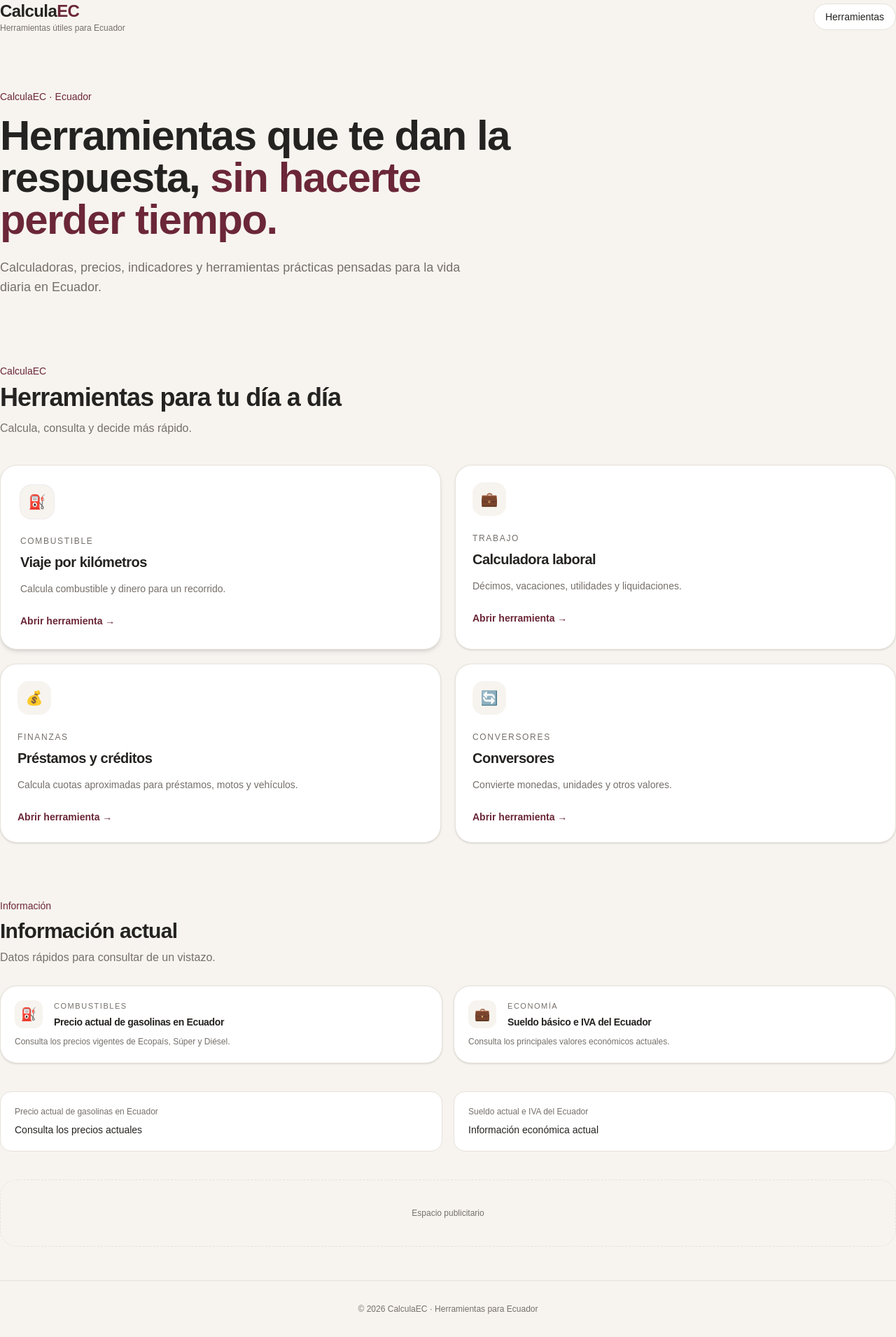
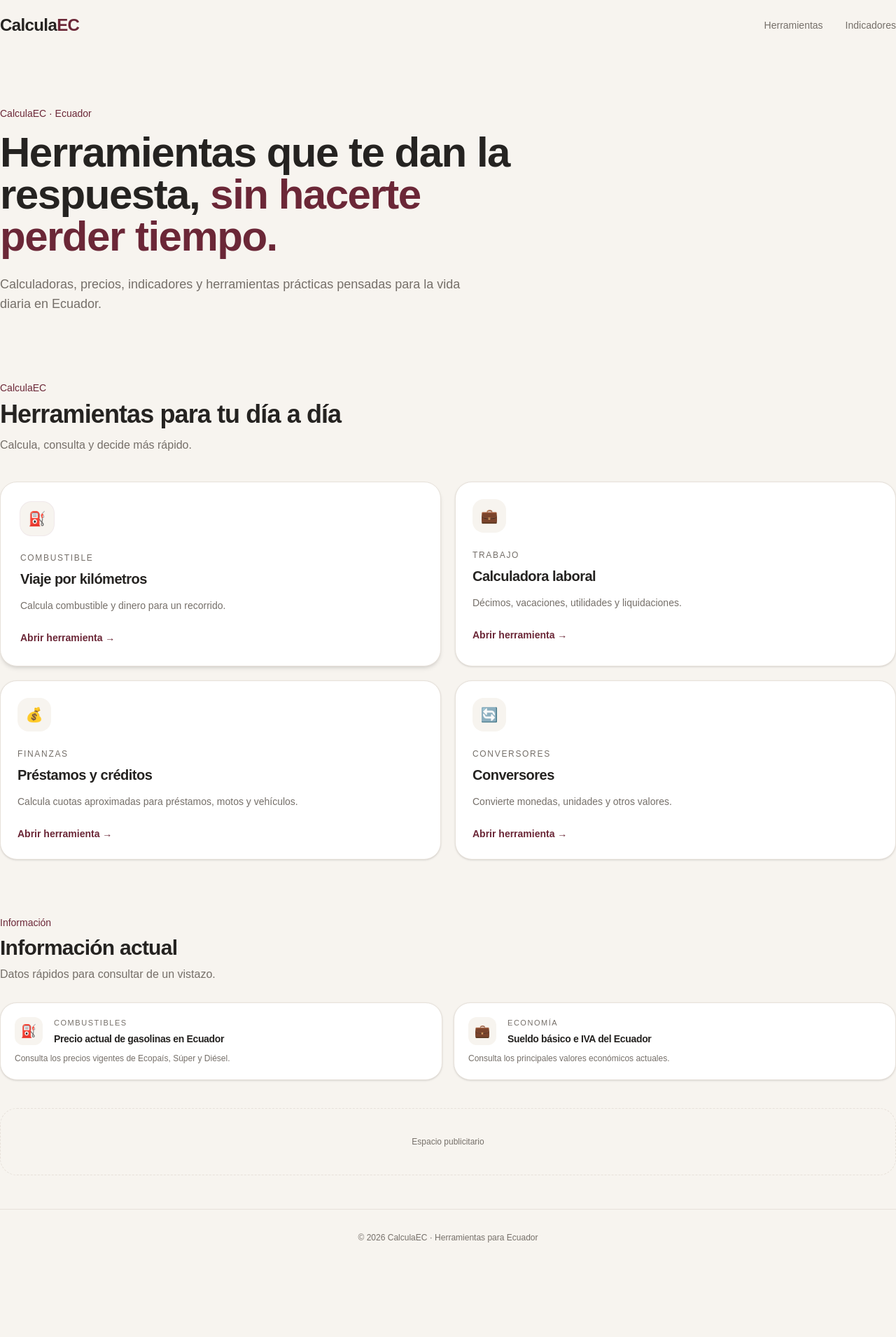
Before and after one commit to JokerEc96/CalculaEC, a Next.js app: page / in a window 1280 px wide. Shown: the whole page at 70% size. After the commit the page ends 1808 px from the top, so only its background shows below. Built offline with nearby package versions, Linux system fonts and the light colour scheme.

Commit message:
refactor: integrate reusable header and sections

```diff
--- a/app/page.tsx
+++ b/app/page.tsx
@@ -1,6 +1,7 @@
 "use client";
 
 import { useState } from "react";
+import Header from "@/components/Header";
 import ToolsSection from "@/components/ToolsSection";
 import InfoSection from "@/components/InfoSection";
 
@@ -9,23 +10,7 @@ export default function Home() {
 
   return (
     <main>
-      <header className="flex items-center justify-between">
-        <div>
-          <div className="text-2xl font-bold tracking-tight">
-            Calcula<span className="text-[var(--wine)]">EC</span>
-          </div>
-          <p className="text-xs text-[var(--muted)]">
-            Herramientas útiles para Ecuador
-          </p>
-        </div>
-
-        <button
-          onClick={() => setShowTools(!showTools)}
-          className="rounded-full border border-[var(--border)] bg-white px-4 py-2 text-sm transition hover:-translate-y-0.5 hover:shadow-md"
-        >
-          Herramientas
-        </button>
-      </header>
+      <Header />
 
       <div className="mt-20 max-w-3xl">
         <p className="mb-4 text-sm font-medium text-[var(--wine)]">
@@ -43,8 +28,13 @@ export default function Home() {
         </p>
       </div>
 
-      <ToolsSection />
-      <InfoSection />
+      <section id="herramientas">
+        <ToolsSection />
+      </section>
+
+      <section id="indicadores">
+        <InfoSection />
+      </section>
 
       {showTools && (
         <section className="mt-6 rounded-3xl border border-[var(--border)] bg-white p-6 shadow-sm">
@@ -59,28 +49,6 @@ export default function Home() {
         </section>
       )}
 
-      <section className="mt-10 grid gap-4 sm:grid-cols-2">
-        <div className="rounded-2xl border border-[var(--border)] bg-white p-5">
-          <p className="text-xs text-[var(--muted)]">
-            Precio actual de gasolinas en Ecuador
-          </p>
-
-          <p className="mt-2 text-sm font-medium">
-            Consulta los precios actuales
-          </p>
-        </div>
-
-        <div className="rounded-2xl border border-[var(--border)] bg-white p-5">
-          <p className="text-xs text-[var(--muted)]">
-            Sueldo actual e IVA del Ecuador
-          </p>
-
-          <p className="mt-2 text-sm font-medium">
-            Información económica actual
-          </p>
-        </div>
-      </section>
-
       <div className="mt-10 flex min-h-24 items-center justify-center rounded-3xl border border-dashed border-[var(--border)]">
         <span className="text-xs text-[var(--muted)]">
           Espacio publicitario
```
